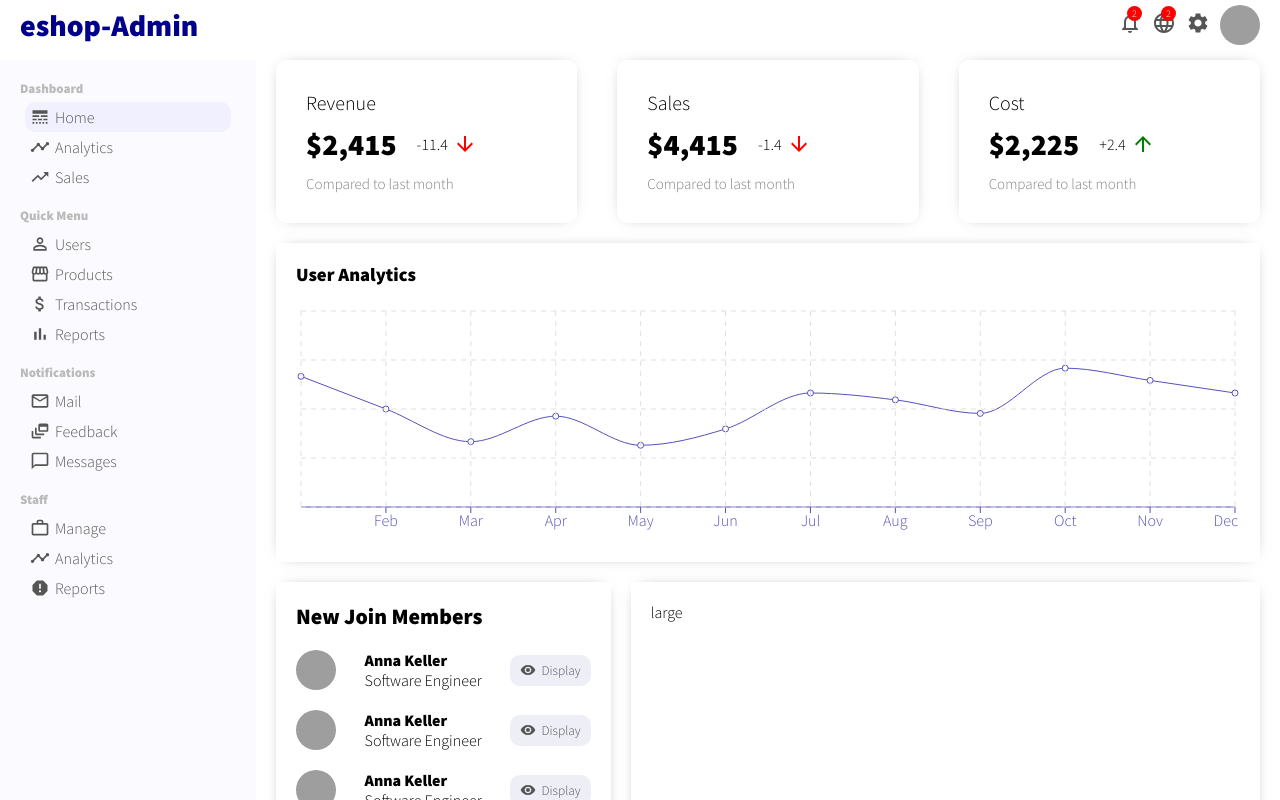
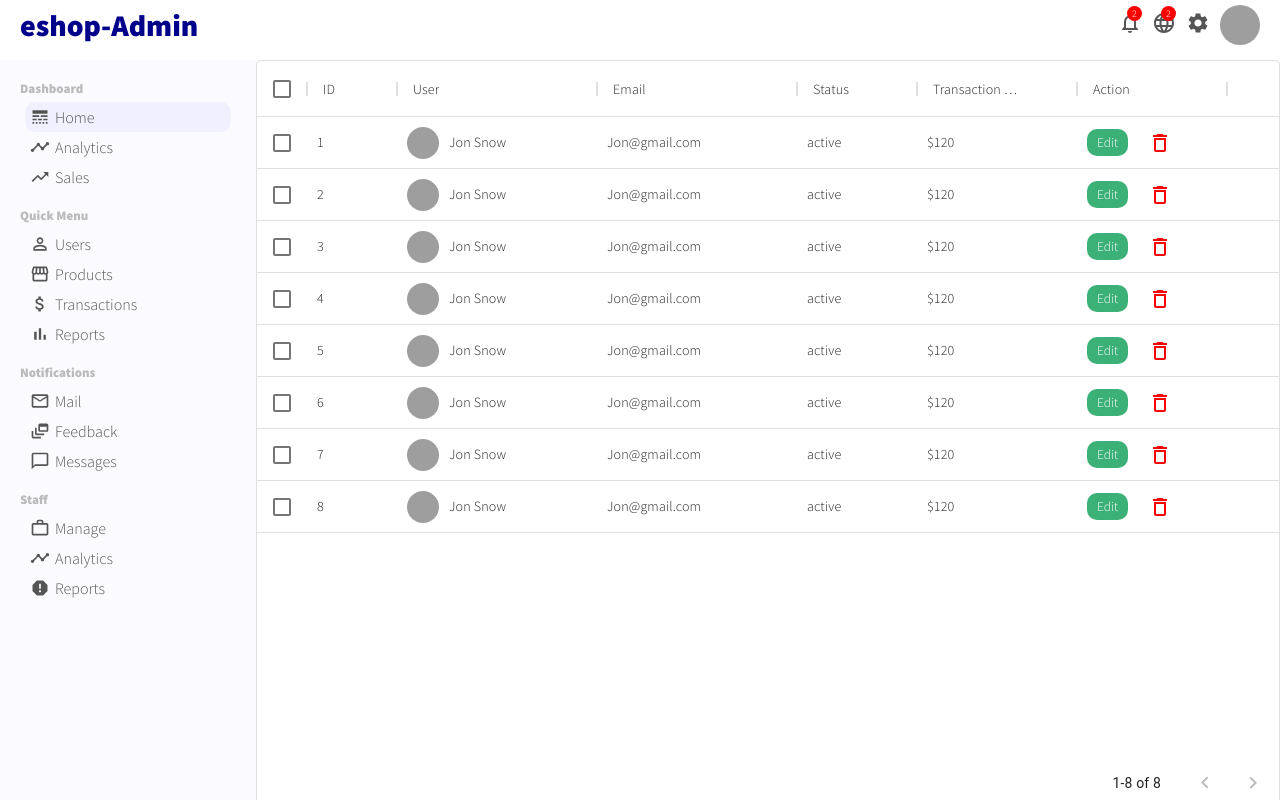
Before and after one commit to NicBab/admin-dashboard, a React (Create React App) app: page /users in a window 1280 px wide. Shown: the top 800 px of the page. Built offline with nearby package versions, Linux system fonts and the light colour scheme; grey boxes are pictures that could not be loaded.

Commit message:
add userList page

```diff
--- a/package.json
+++ b/package.json
@@ -4,6 +4,7 @@
   "private": true,
   "dependencies": {
     "@material-ui/core": "^4.12.4",
+    "@material-ui/data-grid": "^4.0.0-alpha.37",
     "@material-ui/icons": "^4.11.3",
     "@testing-library/jest-dom": "^5.16.4",
     "@testing-library/react": "^13.2.0",
--- a/src/App.js
+++ b/src/App.js
@@ -1,16 +1,20 @@
+import { BrowserRouter as Router, Routes, Route } from "react-router-dom";
 import { Sidebar, Topbar } from "./components/index";
-import { Home } from './pages/index'
-import './App.css'
+import { Home, UserList } from "./pages/index";
+import "./App.css";
 
 function App() {
   return (
-    <div>
+    <Router>
       <Topbar />
       <div className="container">
         <Sidebar />
-        <Home />
+        <Routes>
+          <Route exact path="/" element={ <Home /> } />
+          <Route path="/users" element={ <UserList /> } />
+        </Routes>
       </div>
-    </div>
+    </Router>
   );
 }
 
--- a/src/components/widgetLg/WidgetLg.css
+++ b/src/components/widgetLg/WidgetLg.css
@@ -3,4 +3,57 @@
     -webkit-box-shadow: 0px 0px 15px -10px rgba(0, 0, 0, 0.75);
     box-shadow: 0px 0px 15px -10px rgba(0, 0, 0, 0.75);
     padding: 20px;
-}
+  }
+
+  .widgetLgTitle {
+    font-size: 22px;
+    font-weight: 600;
+  }
+
+  .widgetLgTable{
+    width: 100%;
+    border-spacing: 20px;
+  }
+
+  .widgetLgTh{
+    text-align: left;
+  }
+
+  .widgetLgUser{
+    display: flex;
+    align-items: center;
+    font-weight: 600;
+  }
+
+  .widgetLgImg {
+    width: 40px;
+    height: 40px;
+    border-radius: 50%;
+    object-fit: cover;
+    margin-right: 10px;
+  }
+
+  .widgetLgDate,.widgetLgAmount{
+    font-weight: 300;
+  }
+
+  .widgetLgButton {
+    padding: 5px 7px;
+    border: none;
+    border-radius: 10px;
+  }
+
+  .widgetLgButton.Approved{
+      background-color: #e5faf2;
+      color: #3bb077;
+  }
+  .widgetLgButton.Declined{
+      background-color: #fff0f1;
+      color: #d95087;
+
+  }
+  .widgetLgButton.Pending{
+      background-color: #ebf1fe;
+      color: #2a7ade;
+
+  }
--- a/src/components/widgetLg/WidgetLg.jsx
+++ b/src/components/widgetLg/WidgetLg.jsx
@@ -1,12 +1,85 @@
-import React from 'react'
-import './WidgetLg.css'
+import React from "react";
+import "./WidgetLg.css";
 
 const WidgetLg = () => {
+
+  const Button = ({ type }) => {
+    return <button className={"widgetLgButton " + type}>{type}</button>;
+  };
+
   return (
     <div className="widgetLg">
-        large
+      <h3 className="widgetLgTitle">Latest transactions</h3>
+      <table className="widgetLgTable">
+        <tr className="widgetLgTr">
+          <th className="widgetLgTh">Customer</th>
+          <th className="widgetLgTh">Date</th>
+          <th className="widgetLgTh">Amount</th>
+          <th className="widgetLgTh">Status</th>
+        </tr>
+        <tr className="widgetLgTr">
+          <td className="widgetLgUser">
+            <img
+              src="https://images.pexels.com/photos/4172933/pexels-photo-4172933.jpeg?auto=compress&cs=tinysrgb&dpr=2&h=650&w=940"
+              alt=""
+              className="widgetLgImg"
+            />
+            <span className="widgetLgName">Susan Carol</span>
+          </td>
+          <td className="widgetLgDate">2 Jun 2021</td>
+          <td className="widgetLgAmount">$122.00</td>
+          <td className="widgetLgStatus">
+            <Button type="Approved" />
+          </td>
+        </tr>
+        <tr className="widgetLgTr">
+          <td className="widgetLgUser">
+            <img
+              src="https://images.pexels.com/photos/4172933/pexels-photo-4172933.jpeg?auto=compress&cs=tinysrgb&dpr=2&h=650&w=940"
+              alt=""
+              className="widgetLgImg"
+            />
+            <span className="widgetLgName">Susan Carol</span>
+          </td>
+          <td className="widgetLgDate">2 Jun 2021</td>
+          <td className="widgetLgAmount">$122.00</td>
+          <td className="widgetLgStatus">
+            <Button type="Declined" />
+          </td>
+        </tr>
+        <tr className="widgetLgTr">
+          <td className="widgetLgUser">
+            <img
+              src="https://images.pexels.com/photos/4172933/pexels-photo-4172933.jpeg?auto=compress&cs=tinysrgb&dpr=2&h=650&w=940"
+              alt=""
+              className="widgetLgImg"
+            />
+            <span className="widgetLgName">Susan Carol</span>
+          </td>
+          <td className="widgetLgDate">2 Jun 2021</td>
+          <td className="widgetLgAmount">$122.00</td>
+          <td className="widgetLgStatus">
+            <Button type="Pending" />
+          </td>
+        </tr>
+        <tr className="widgetLgTr">
+          <td className="widgetLgUser">
+            <img
+              src="https://images.pexels.com/photos/4172933/pexels-photo-4172933.jpeg?auto=compress&cs=tinysrgb&dpr=2&h=650&w=940"
+              alt=""
+              className="widgetLgImg"
+            />
+            <span className="widgetLgName">Susan Carol</span>
+          </td>
+          <td className="widgetLgDate">2 Jun 2021</td>
+          <td className="widgetLgAmount">$122.00</td>
+          <td className="widgetLgStatus">
+            <Button type="Approved" />
+          </td>
+        </tr>
+      </table>
     </div>
-  )
-}
+  );
+};
 
-export default WidgetLg
+export default WidgetLg;
--- a/src/dummyData.js
+++ b/src/dummyData.js
@@ -48,3 +48,80 @@
       "Active User": 3490,
     },
   ];
+
+
+
+  export const userRows = [
+    {
+      id: 1,
+      username: "Jon Snow",
+      avatar:
+        "https://images.pexels.com/photos/3992656/pexels-photo-3992656.png?auto=compress&cs=tinysrgb&dpr=2&w=500",
+      email: "Jon@gmail.com",
+      status: "active",
+      transaction: "$120",
+    },
+    {
+      id: 2,
+      username: "Jon Snow",
+      avatar:
+        "https://images.pexels.com/photos/3992656/pexels-photo-3992656.png?auto=compress&cs=tinysrgb&dpr=2&w=500",
+      email: "Jon@gmail.com",
+      status: "active",
+      transaction: "$120",
+    },
+    {
+      id: 3,
+      username: "Jon Snow",
+      avatar:
+        "https://images.pexels.com/photos/3992656/pexels-photo-3992656.png?auto=compress&cs=tinysrgb&dpr=2&w=500",
+      email: "Jon@gmail.com",
+      status: "active",
+      transaction: "$120",
+    },
+    {
+      id: 4,
+      username: "Jon Snow",
+      avatar:
+        "https://images.pexels.com/photos/3992656/pexels-photo-3992656.png?auto=compress&cs=tinysrgb&dpr=2&w=500",
+      email: "Jon@gmail.com",
+      status: "active",
+      transaction: "$120",
+    },
+    {
+      id: 5,
+      username: "Jon Snow",
+      avatar:
+        "https://images.pexels.com/photos/3992656/pexels-photo-3992656.png?auto=compress&cs=tinysrgb&dpr=2&w=500",
+      email: "Jon@gmail.com",
+      status: "active",
+      transaction: "$120",
+    },
+    {
+      id: 6,
+      username: "Jon Snow",
+      avatar:
+        "https://images.pexels.com/photos/3992656/pexels-photo-3992656.png?auto=compress&cs=tinysrgb&dpr=2&w=500",
+      email: "Jon@gmail.com",
+      status: "active",
+      transaction: "$120",
+    },
+    {
+      id: 7,
+      username: "Jon Snow",
+      avatar:
+        "https://images.pexels.com/photos/3992656/pexels-photo-3992656.png?auto=compress&cs=tinysrgb&dpr=2&w=500",
+      email: "Jon@gmail.com",
+      status: "active",
+      transaction: "$120",
+    },
+    {
+      id: 8,
+      username: "Jon Snow",
+      avatar:
+        "https://images.pexels.com/photos/3992656/pexels-photo-3992656.png?auto=compress&cs=tinysrgb&dpr=2&w=500",
+      email: "Jon@gmail.com",
+      status: "active",
+      transaction: "$120",
+    },
+  ];
--- a/src/pages/index.js
+++ b/src/pages/index.js
@@ -1,2 +1,3 @@
 export { default as Home } from './home/Home'
 export { default as Products } from './products/Products'
+export { default as UserList } from './userList/UserList'
--- /dev/null
+++ b/src/pages/userList/UserList.css
@@ -0,0 +1,31 @@
+.userList {
+    flex: 4;
+}
+
+.userListUser {
+    display: flex;
+    align-items: center;
+}
+
+.userListImg {
+    width: 32px;
+    height: 32px;
+    border-radius: 50%;
+    object-fit: cover;
+    margin-right: 10px;
+}
+
+.userListEdit {
+    border: none;
+    border-radius: 10px;
+    padding: 5px 10px;
+    background-color: #3bb077;
+    color: white;
+    cursor: pointer;
+    margin-right: 20px;
+}
+
+.userListDelete {
+    color: red;
+    cursor: pointer;
+}
--- /dev/null
+++ b/src/pages/userList/UserList.jsx
@@ -0,0 +1,70 @@
+import React, { useState } from "react";
+import { Link } from "react-router-dom"
+import "./UserList.css";
+import { DataGrid } from "@material-ui/data-grid";
+import { DeleteOutline } from "@material-ui/icons";
+import { userRows } from '../../dummyData'
+
+const UserList = () => {
+  const [data, setData] = useState(userRows)
+
+  const handleDelete = (id) => {
+    setData(data.filter(item=>item.id !== id))
+  }
+
+  const userColumns = [
+    { field: "id", headerName: "ID", width: 90 },
+    {
+      field: "user",
+      headerName: "User",
+      width: 200,
+      renderCell: (params)=>{
+        return(
+          <div className="userListUser">
+            <img className="userListImg" src={params.row.avatar} alt="" />
+            {params.row.username}
+          </div>
+        )
+      }
+    },
+    {
+      field: "email",
+      headerName: "Email",
+      width: 200,
+    },
+    {
+      field: "status",
+      headerName: "Status",
+      width: 120,
+    },
+    {
+      field: "transaction",
+      headerName: "Transaction Volume",
+      width: 160,
+    },
+    {
+      field:"action",
+      headerName:"Action",
+      width: 150,
+      renderCell:(params)=>{
+        return(
+          <>
+          <Link to={"/user/" + params.row.id}>
+          <button className="userListEdit">Edit</button>
+          </Link>
+
+            <DeleteOutline className="userListDelete" onClick={() => handleDelete(params.row.id)}/>
+          </>
+        )
+      }
+    }
+  ];
+
+  return (
+    <div className="userList">
+      <DataGrid rows={data} columns={userColumns} pageSize={10} checkboxSelection disableSelectionOnClick />
+    </div>
+  );
+};
+
+export default UserList;
```
Also changed, not shown: 1 other file (tests, documents, lock files or other folders).
